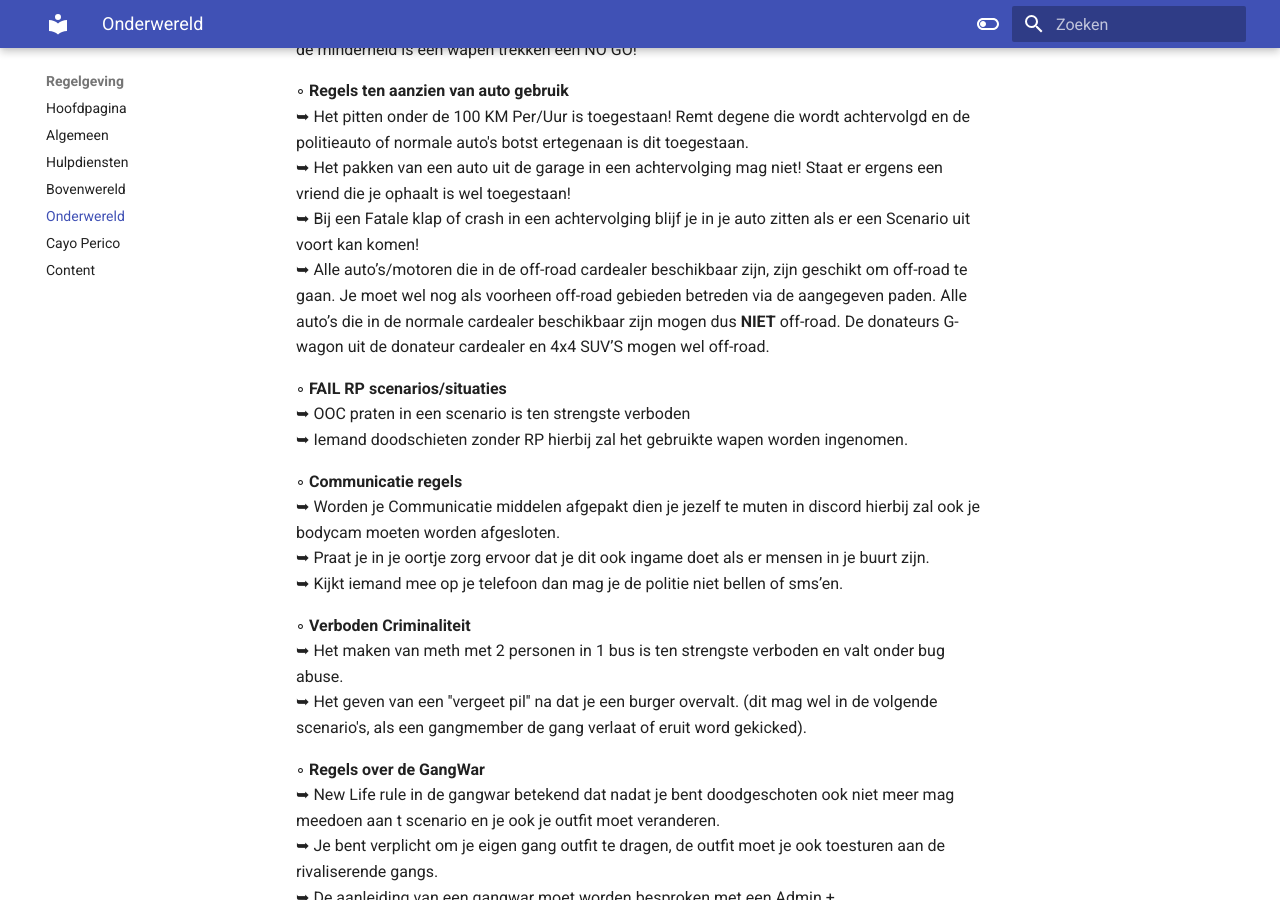
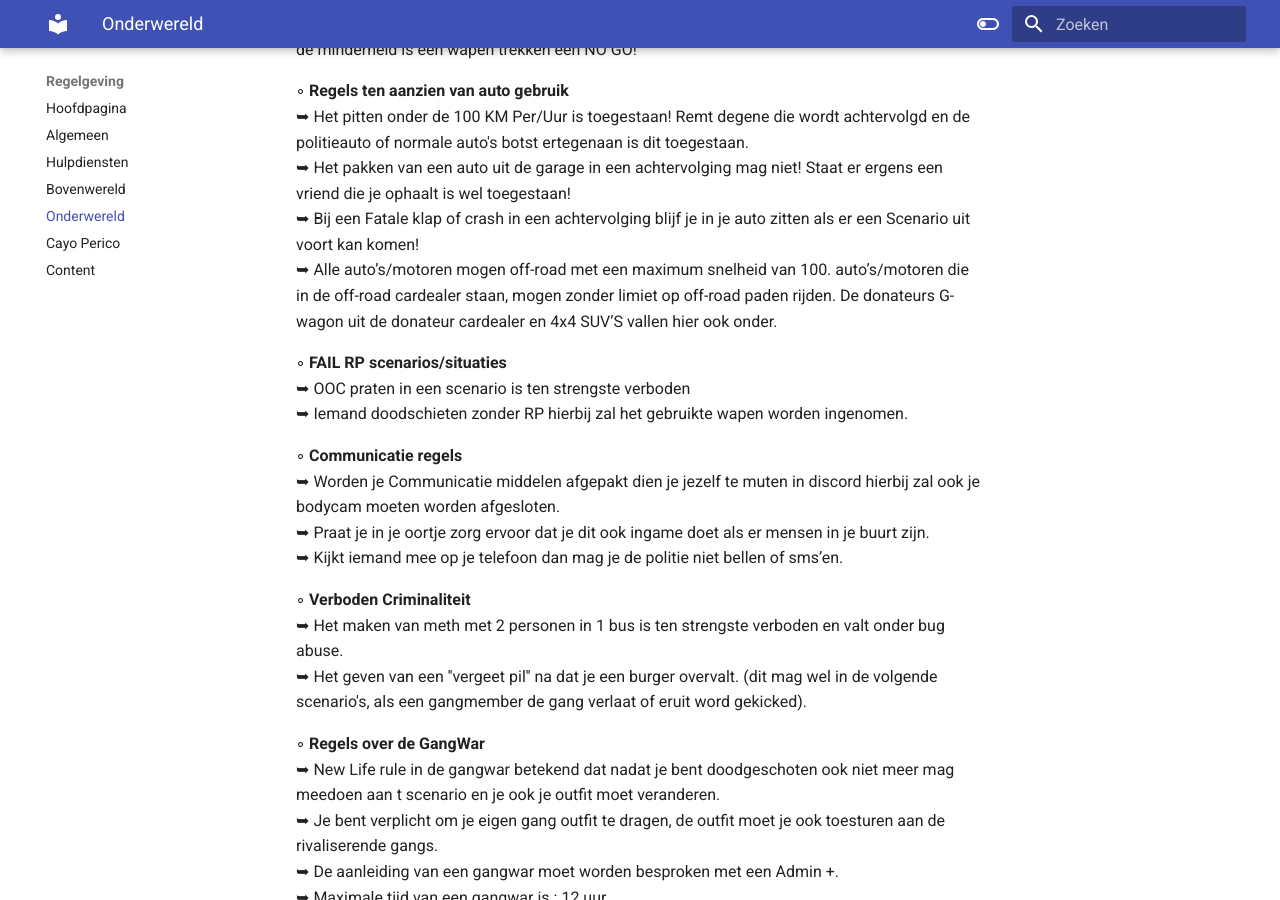
Before and after one commit to CappaWappa/Regels, an MkDocs documentation site: the page built from docs/onderwereld.md, in a window 1280 px wide and 900 px high, scrolled down 2264 px. Built offline with MkDocs 1.6.1 and Material for MkDocs 9.7.7, drawn with Linux system fonts in a browser that asks for light colours; comment, search, counter and statistics services are not loaded.

Commit message:
Update onderwereld.md

```diff
--- a/docs/onderwereld.md
+++ b/docs/onderwereld.md
@@ -72,7 +72,8 @@ Nieuwe spelers die de onderwereld induiken worden niet meer geacht als nieuwe sp
      ➥ Het pitten onder de 100 KM Per/Uur is toegestaan! Remt degene die wordt achtervolgd en de politieauto of normale auto's botst ertegenaan is dit toegestaan.<br>
      ➥ Het pakken van een auto uit de garage in een achtervolging mag niet! Staat er ergens een vriend die je ophaalt is wel toegestaan! <br>
      ➥ Bij een Fatale klap of crash in een achtervolging blijf je in je auto zitten als er een Scenario uit voort kan komen! <br>
-     ➥ Alle auto’s/motoren die in de off-road cardealer beschikbaar zijn, zijn geschikt om off-road te gaan. Je moet wel nog als voorheen off-road gebieden betreden via de aangegeven paden. Alle auto’s die in de normale cardealer beschikbaar zijn mogen dus <b>NIET</b> off-road. De donateurs G-wagon uit de donateur cardealer en 4x4 SUV’S mogen wel off-road. <br>
+     ➥ Alle auto’s/motoren mogen off-road met een maximum snelheid van 100. auto’s/motoren die in de off-road cardealer staan, mogen zonder limiet op off-road paden rijden.
+     De donateurs G-wagon uit de donateur cardealer en 4x4 SUV’S vallen hier ook onder. <br>
 
 ◦ <b>FAIL RP scenarios/situaties</b>     <br>
      ➥  OOC praten in een scenario is ten strengste verboden <br>
```
